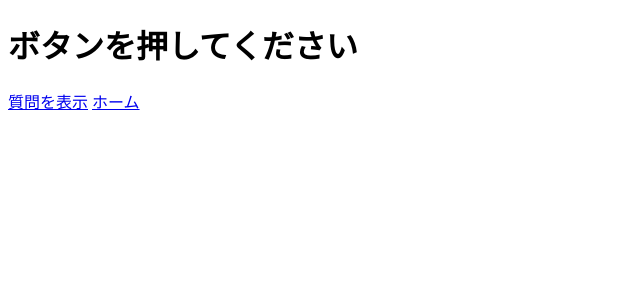
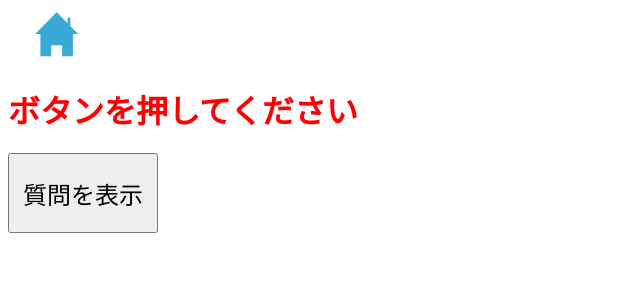
Before and after one commit to sthr630-sirius/web_app, a Flask app: template love_mission/templates/get_question.html in a window 1280 px wide. Shown: the top 300 px of the page, without its empty margins (0-640 px from the left). Run offline with Flask 3, Linux system fonts and the light colour scheme; the template is opened without the code that fills it, so the values that code supplies are empty.

Commit message:
edit css

```diff
--- a/love_mission/main.py
+++ b/love_mission/main.py
@@ -22,7 +22,7 @@ def PrintQuestion():
     out_question = []
 
     n = len(db_questions)
-    out_question_no = random.randint(0, n)
+    out_question_no = random.randint(0, n-1)
     out_question = db_questions[out_question_no][1]
     #for row in db_questions:
     #    questions.append({"no": row[0], "content": row[1]})
--- /dev/null
+++ b/love_mission/static/style.css
@@ -0,0 +1,13 @@
+h1{
+    color: red;
+}
+
+h2{
+    color: pink;
+}
+
+.button{
+    font-size: 150%;
+    width: 150px;
+    height: 80px;
+}
--- a/love_mission/templates/get_question.html
+++ b/love_mission/templates/get_question.html
@@ -3,10 +3,16 @@
 <head>
     <meta charset="UTF-8">
     <title>get_question</title>
+    <link rel='stylesheet' href="{{url_for('static', filename='style.css')}}"/>
 </head>
 <body>
-  <h1>ボタンを押してください</h1>
-    <a href="/print_question">質問を表示</a>
-    <a href="/">ホーム</a>
+    <a href="/" class="home_button">
+            <img width="100" src="./static/img/home.png" alt="home">
+    </a>
+
+    <h1>ボタンを押してください</h1>
+
+    <button class="button" onclick="location.href='./print_question'">質問を表示</button>
+
 </body>
 </html>
```
Also changed, not shown: love_mission/templates/index.html (+4 -3 lines), love_mission/templates/print_question.html (+17 -8 lines), database.db (deleted), love_mission/static/img/home.png (added), 2 other files.
